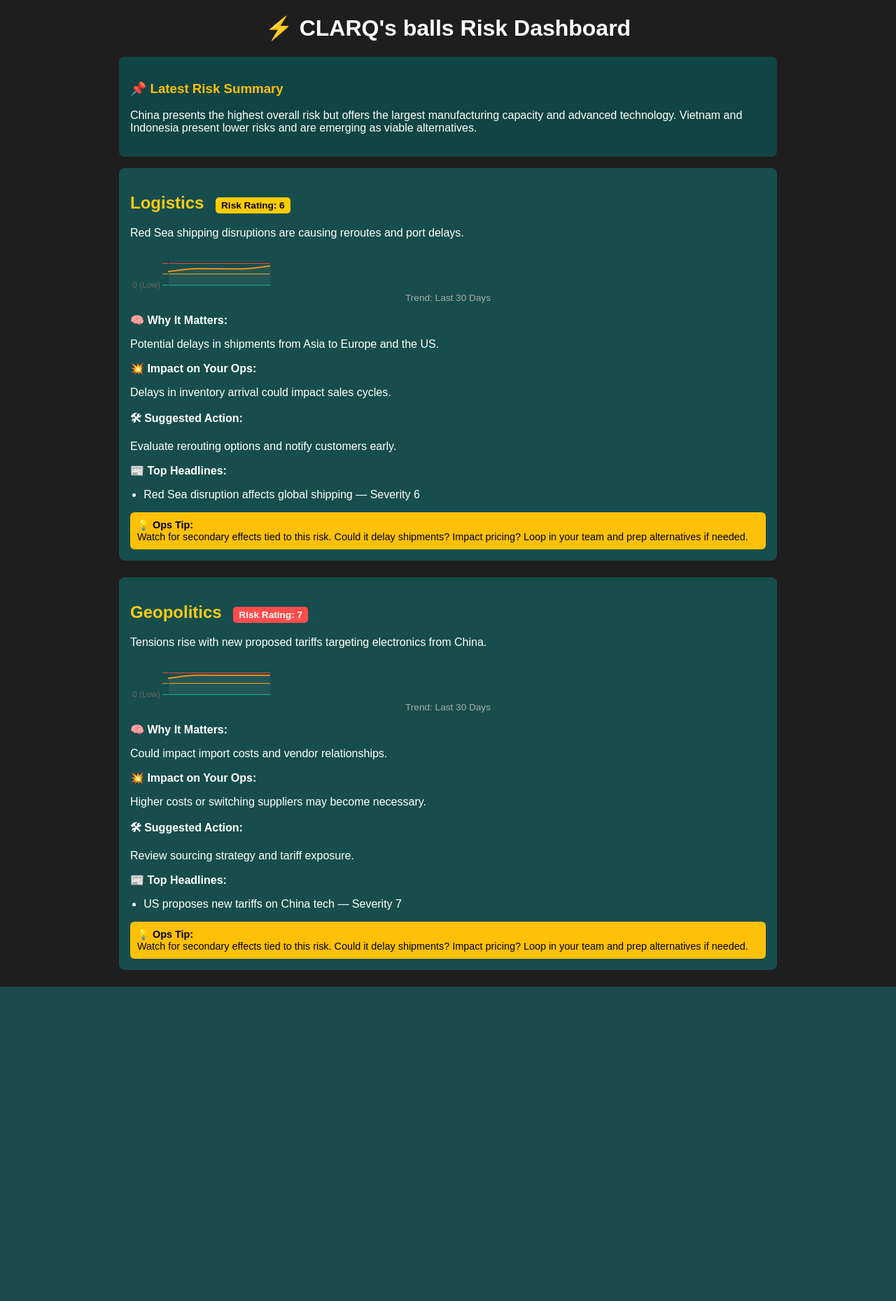
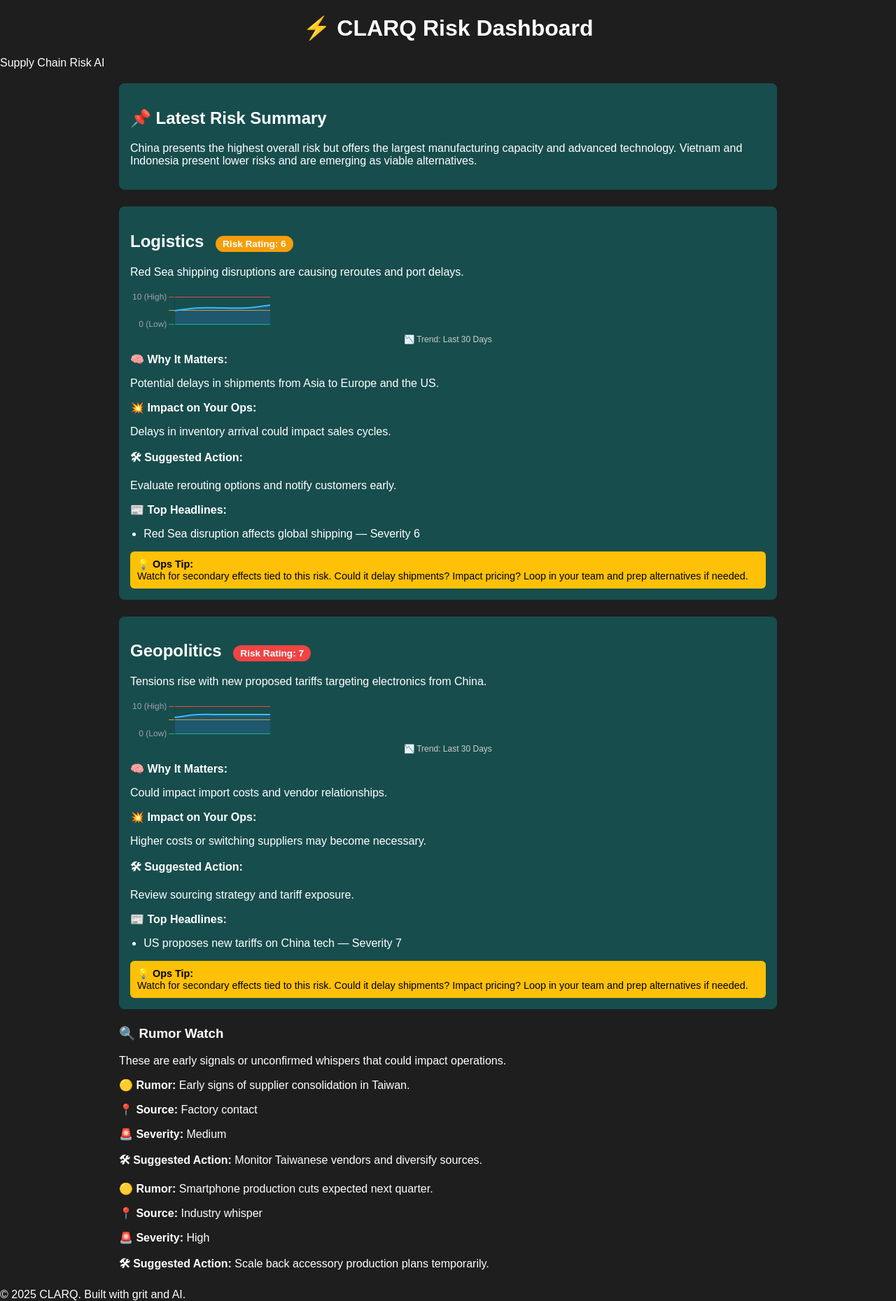
Before and after one commit to cgrizzzwald/clarq, a Flask app: page /dashboard in a window 1280 px wide. Shown: the whole page at 70% size. Before the commit the page ends 1410 px from the top, so only its background shows below. Run offline with Flask 3, Linux system fonts and the light colour scheme.

Commit message:
Update dashboard.html

```diff
--- a/templates/dashboard.html
+++ b/templates/dashboard.html
@@ -1,24 +1,44 @@
 <!DOCTYPE html>
-<html>
+<html lang="en">
 <head>
-  <meta charset="utf-8" />
-  <meta name="viewport" content="width=device-width, initial-scale=1" />
+  <meta charset="UTF-8" />
+  <meta name="viewport" content="width=device-width, initial-scale=1.0"/>
   <title>⚡ CLARQ Risk Dashboard</title>
+  <script src="https://cdn.jsdelivr.net/npm/chart.js"></script>
   <link rel="stylesheet" href="/static/styles.css" />
-  <script src="https://cdn.jsdelivr.net/npm/chart.js"></script>
+  <style>
+    .risk-rating-bubble {
+      display: inline-block;
+      padding: 4px 10px;
+      border-radius: 20px;
+      font-size: 0.85rem;
+      font-weight: bold;
+      margin-left: 10px;
+      color: #fff;
+    }
+    .risk-low { background-color: #10b981; }
+    .risk-medium { background-color: #f59e0b; }
+    .risk-high { background-color: #ef4444; }
+    .trend-label { text-align: center; font-size: 12px; color: #ccc; margin-top: 4px; }
+  </style>
 </head>
 <body>
+  <header>
+    <h1>⚡ CLARQ Risk Dashboard</h1>
+    <div>Supply Chain Risk AI</div>
+  </header>
+
   <div class="container">
-    <h1>⚡ CLARQ's balls Risk Dashboard</h1>
-
-    <div class="summary-card">
-      <h3 class="summary-title">📌 Latest Risk Summary</h3>
+    <div class="card summary">
+      <h2 class="section-title">📌 Latest Risk Summary</h2>
       <p id="risk-summary">Loading risk summary...</p>
     </div>
 
     <div id="risk-blocks"></div>
-    <div id="history-blocks"></div>
+    <div id="rumor-watch"></div>
   </div>
+
+  <footer>&copy; 2025 CLARQ. Built with grit and AI.</footer>
 
   <script>
     function toggleExtra(idx) {
@@ -31,27 +51,26 @@
         const res = await fetch("/api/risks");
         const data = await res.json();
 
-        // Summary
         const summary = data.find(b => b.type === "summary");
         document.getElementById("risk-summary").innerText = summary?.content || 'No summary found.';
 
-        // Risk blocks
         const blocks = data.filter(b => b.type === "risk");
         const riskContainer = document.getElementById("risk-blocks");
         blocks.forEach((block, idx) => {
+          const ratingClass = block.rating <= 3 ? 'risk-low' : block.rating <= 6 ? 'risk-medium' : 'risk-high';
           const card = document.createElement("div");
           card.className = "card";
           card.innerHTML = `
             <div class="card-content">
               <h2>
-                <span class="category-title" style="color: #facc15">${block.category || 'Unnamed Category'}</span>
-                ${block.rating ? `<span class="risk-rating-badge ${block.rating <= 3 ? 'risk-low' : block.rating <= 6 ? 'risk-medium' : 'risk-high'}">Risk Rating: ${block.rating}</span>` : ""}
+                ${block.category || 'Unnamed Category'}
+                ${block.rating ? `<span class="risk-rating-bubble ${ratingClass}">Risk Rating: ${block.rating}</span>` : ""}
               </h2>
               <p>${block.description || ''}</p>
               ${block.trend ? `
                 <div class="trend-container">
                   <canvas class="trendChart" data-trend='${JSON.stringify(block.trend)}' width="200" height="60"></canvas>
-                  <div class="trend-label" style="text-align:center;">Trend: Last 30 Days</div>
+                  <div class="trend-label">📉 Trend: Last 30 Days</div>
                 </div>
               ` : ""}
               ${block.why_it_matters ? `<p class="insight-label">🧠 Why It Matters:</p><p>${block.why_it_matters}</p>` : ""}
@@ -78,38 +97,33 @@
           riskContainer.appendChild(card);
         });
 
-        // Historical insight blocks
-        const historyBlocks = data.filter(b => b.type === "history");
-        const historyContainer = document.getElementById("history-blocks");
-        historyBlocks.forEach(block => {
-          const div = document.createElement("div");
-          div.className = "history-block";
-          div.innerHTML = `<h3>📚 Historical Insight</h3><p>${block.content}</p>`;
-          historyContainer.appendChild(div);
-        });
+        const rumorBlock = data.find(b => b.type === "rumor");
+        if (rumorBlock?.rumors?.length) {
+          const wrapper = document.createElement("div");
+          wrapper.className = "rumor-block";
+          wrapper.innerHTML = `<h3>🔍 Rumor Watch</h3>
+            <p>These are early signals or unconfirmed whispers that could impact operations.</p>
+            ${rumorBlock.rumors.map(r =>
+              `<div style="margin-bottom: 1rem;">
+                <p><strong>🟡 Rumor:</strong> ${r.content}</p>
+                ${r.source ? `<p><strong>📍 Source:</strong> ${r.source}</p>` : ""}
+                ${r.severity ? `<p><strong>🚨 Severity:</strong> ${r.severity}</p>` : ""}
+                ${r.suggested_action ? `<p><strong>🛠 Suggested Action:</strong> ${r.suggested_action}</p>` : ""}
+              </div>`
+            ).join("")}`;
+          document.getElementById("rumor-watch").appendChild(wrapper);
+        }
 
-        // Chart rendering
         document.querySelectorAll(".trendChart").forEach(canvas => {
-          const data = JSON.parse(canvas.dataset.trend || "[]");
-          const ctx = canvas.getContext("2d");
-
-          const gradient = ctx.createLinearGradient(0, 0, 0, 60);
-          gradient.addColorStop(0, "#ef4444");  // Red
-          gradient.addColorStop(0.5, "#f59e0b"); // Yellow
-          gradient.addColorStop(1, "#10b981");  // Green
-
-          new Chart(ctx, {
+          const data = JSON.parse(canvas.getAttribute("data-trend"));
+          new Chart(canvas.getContext("2d"), {
             type: 'line',
             data: {
-              labels: data.map(() => ""),
+              labels: data.map((_, i) => i + 1),
               datasets: [{
-                data,
-                borderColor: gradient,
-                backgroundColor: "rgba(255, 255, 255, 0.05)",
-                tension: 0.3,
-                fill: true,
-                pointRadius: 0,
-                borderWidth: 2
+                label: "Risk Trend", data,
+                borderColor: "#38bdf8", backgroundColor: "rgba(59,130,246,0.2)",
+                tension: 0.4, pointRadius: 0, borderWidth: 2, fill: true
               }]
             },
             options: {
@@ -118,11 +132,10 @@
               scales: {
                 x: { display: false },
                 y: {
-                  min: 0,
-                  max: 10,
+                  display: true, min: 0, max: 10,
                   ticks: {
-                    stepSize: 1,
-                    callback: v => v === 0 ? "0 (Low)" : v === 10 ? "10 (High)" : ""
+                    callback: v => v === 0 ? "0 (Low)" : v === 10 ? "10 (High)" : "",
+                    color: "#9ca3af"
                   },
                   grid: {
                     drawBorder: false,
@@ -137,9 +150,9 @@
           });
         });
 
-      } catch (e) {
-        console.error("Failed to load risk data", e);
-        document.getElementById("risk-blocks").innerHTML = "<p>Error loading data.</p>";
+      } catch (err) {
+        console.error(err);
+        document.getElementById("risk-summary").innerText = 'Failed to load risk summary.';
       }
     });
   </script>
```
